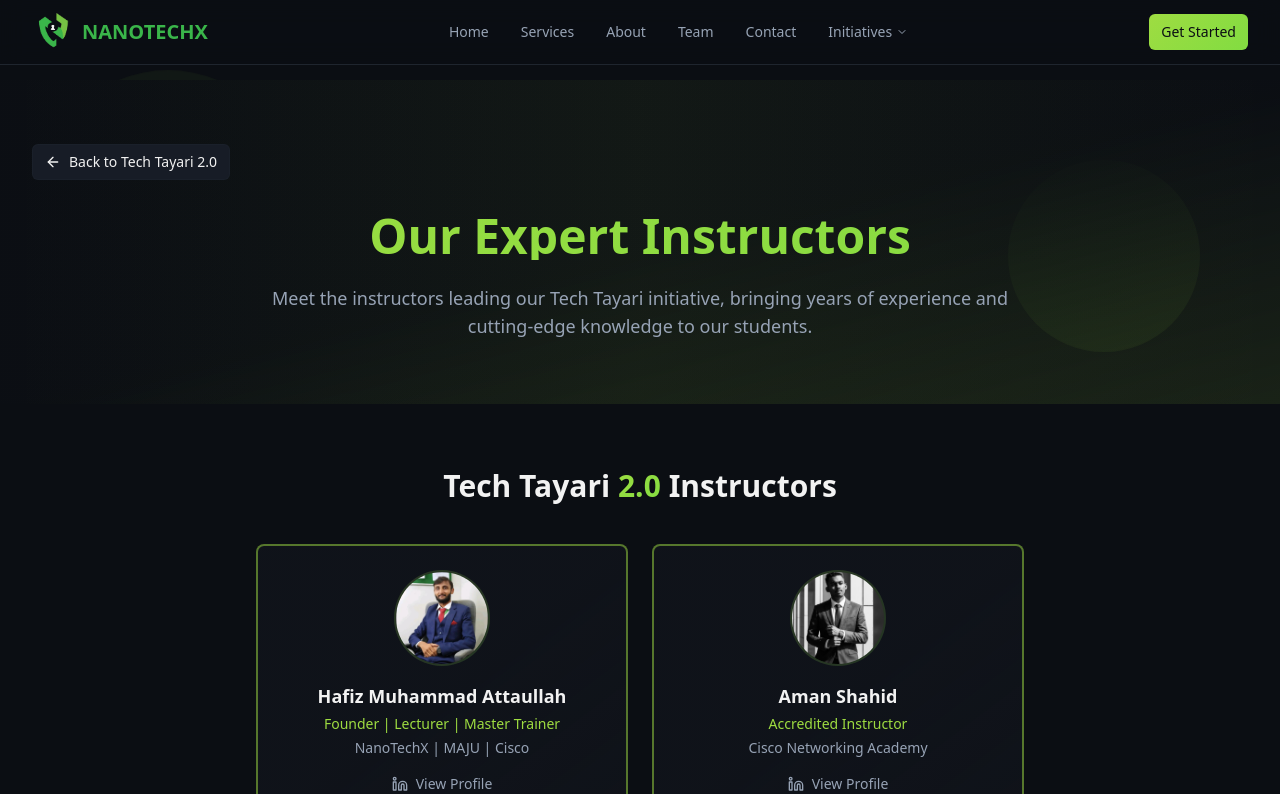
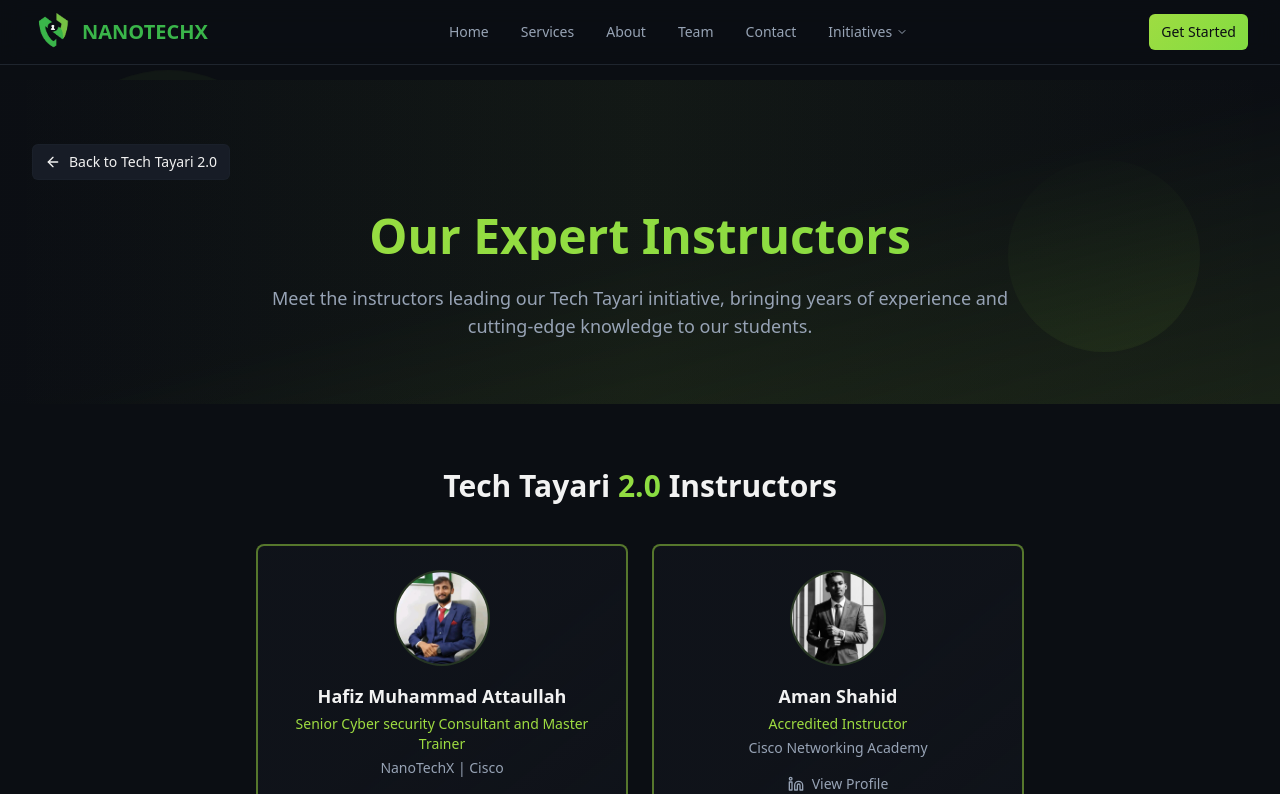
Before and after one commit to dev-sire/NanoTechX, a React (Vite) app: page /instructors in a window 1280 px wide. Shown: the top 794 px of the page. Built offline with nearby package versions, Linux system fonts and the light colour scheme.

Commit message:
Updated Designations

```diff
--- a/src/data/techtayari2.ts
+++ b/src/data/techtayari2.ts
@@ -9,7 +9,6 @@
 } from "lucide-react";
 import acmLogo from "@/assets/acm_sigsac.png";
 import acmBahriaLogo from "@/assets/acm_bahria.png";
-import aieysLogo from "@/assets/aieys.jpg";
 import ciscoLogo from "@/assets/cisco_logo.png";
 import ciscoCommunityLogo from "@/assets/cisco_community.jpg";
 import TechHiearchy from "@/assets/Tech_Hiearchy.jpg";
@@ -148,8 +147,8 @@
   {
     id: 1,
     name: "Hafiz Muhammad Attaullah",
-    designation: "Founder | Lecturer | Master Trainer",
-    company: "NanoTechX | MAJU | Cisco",
+    designation: "Senior Cyber security Consultant and Master Trainer",
+    company: "NanoTechX | Cisco",
     image: HafizMuhammadAttaullah,
     linkedin: "https://www.linkedin.com/in/attaullahshafiq10/",
   },
@@ -169,7 +168,6 @@
 export const partnerLogos = [
   { logo: acmLogo, name: "ACM SIGSAC DUET" },
   { logo: acmBahriaLogo, name: "ACM Bahria University" },
-  { logo: aieysLogo, name: "AI Explains You Science" },
   { logo: ciscoLogo, name: "Cisco Networking Academy" },
   { logo: ciscoCommunityLogo, name: "Cisco Community Pakistan" },
   { logo: TechHiearchy, name: "Tech Hiearchy" },
```
